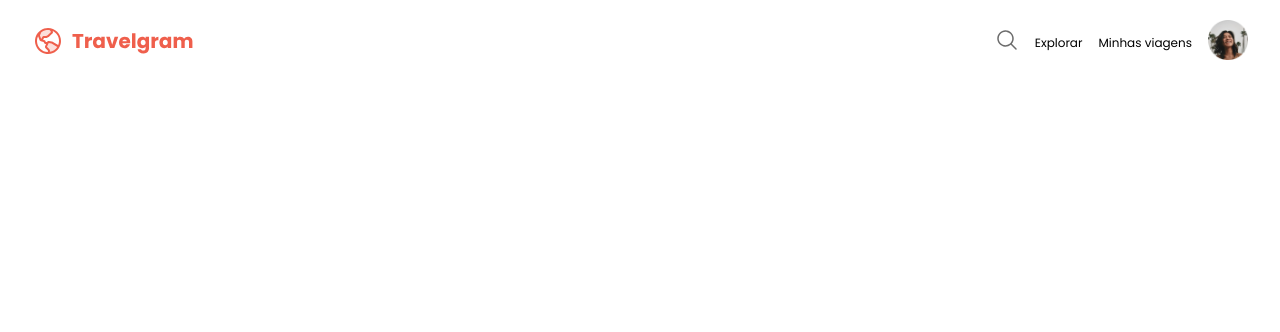
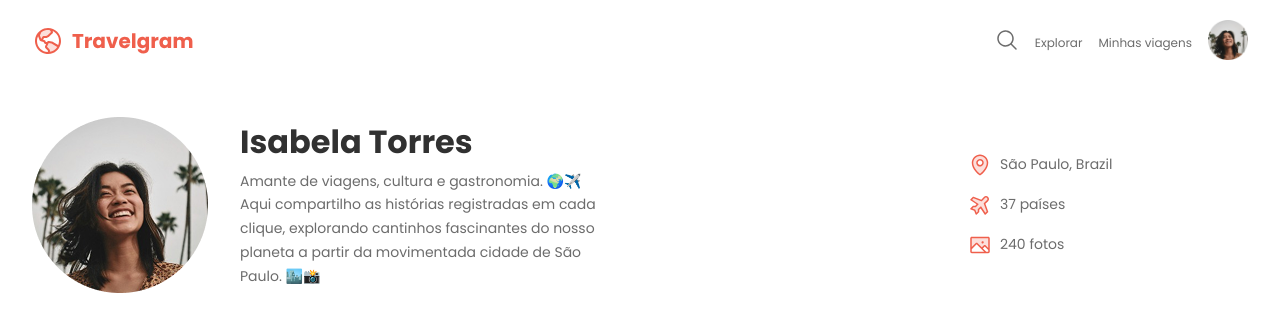
Before and after one commit to Renato97Jr/atividade-rocketseat-travelgram, a plain HTML site: page index.html in a window 1280 px wide. Drawn offline with Linux system fonts and the light colour scheme.

Commit message:
adcionado o header + css

```diff
--- a/index.html
+++ b/index.html
@@ -32,12 +32,33 @@
             <li>
                 <img src="assets/Profile pic.png" alt="imagem perfil">
             </li>
-
-
         </ul>
     </nav>
     <header>
-
+        <figure>
+            <img src="assets/Profile pic.png" alt="foto perfil">
+            <figcaption>
+                <h1>Isabela Torres</h1>
+                <p>Amante de viagens, cultura e gastronomia. 🌍✈️ <br>
+                Aqui compartilho as histórias registradas em cada clique, explorando cantinhos fascinantes do nosso planeta a partir da movimentada cidade de São Paulo. 🏙️📸</p>
+            </figcaption>
+        </figure>
+        <section>
+            <ul>
+                <li>
+                    <img src="assets/icons/MapPin.svg" alt="">
+                    <span>São Paulo, Brazil</span>
+                </li>
+                <li>
+                    <img src="assets/icons/AirplaneTilt.svg" alt="">
+                    <span>37 países</span>
+                </li>
+                <li>
+                    <img src="assets/icons/Image.svg" alt="">
+                    <span>240 fotos</span>
+                </li>
+            </ul>
+        </section>
     </header>
 
 </body>
--- a/styles/global.css
+++ b/styles/global.css
@@ -33,6 +33,7 @@ nav ul {
     gap: 1rem;
     align-items: center;
     font: var(--text);
+    color: var(--text-color-secondary);
 }
 nav ul li p:hover {
     color: var(--brand-color);
@@ -43,3 +44,60 @@ nav ul li:last-child img {
         width: 2.5rem;
         height: 2.5rem;
 }
+header {
+    display: flex;
+    flex-direction: row;
+    justify-content: space-between;
+    padding: 2rem;
+    gap: 2rem;
+    margin: 0 auto;
+    align-items: center;
+}
+figure {
+    display: flex;
+    flex-direction: row;
+    align-items: center;
+    padding: 0rem;
+    gap: 2rem;
+    max-width: 592px;
+}
+figure img {
+    height: 176px;
+    width: 176px;
+}
+figcaption {
+    display: flex;
+    flex-direction: column;
+    max-width: 384px;
+    gap: 0.5rem;
+}
+figcaption h1 {
+    font: var(--heading1);
+    color: var(--text-color-primary);
+
+}
+figcaption p {
+    font: var(--paragraph-md);
+    color: var(--text-color-secondary);
+    align-items: center;
+}
+
+section ul {
+    list-style: none;
+    display: flex;
+    flex-direction: column;
+    gap: 1rem;
+    width: 280px;
+}
+
+section li {
+    display: flex;
+    align-items: center;
+    gap: 0.5rem;
+    color: var(--text-color-secondary);
+    font: var(--paragraph-md);
+}
+span:hover {
+    color: var(--brand-color);
+    transition: 0.2s;
+}
```
